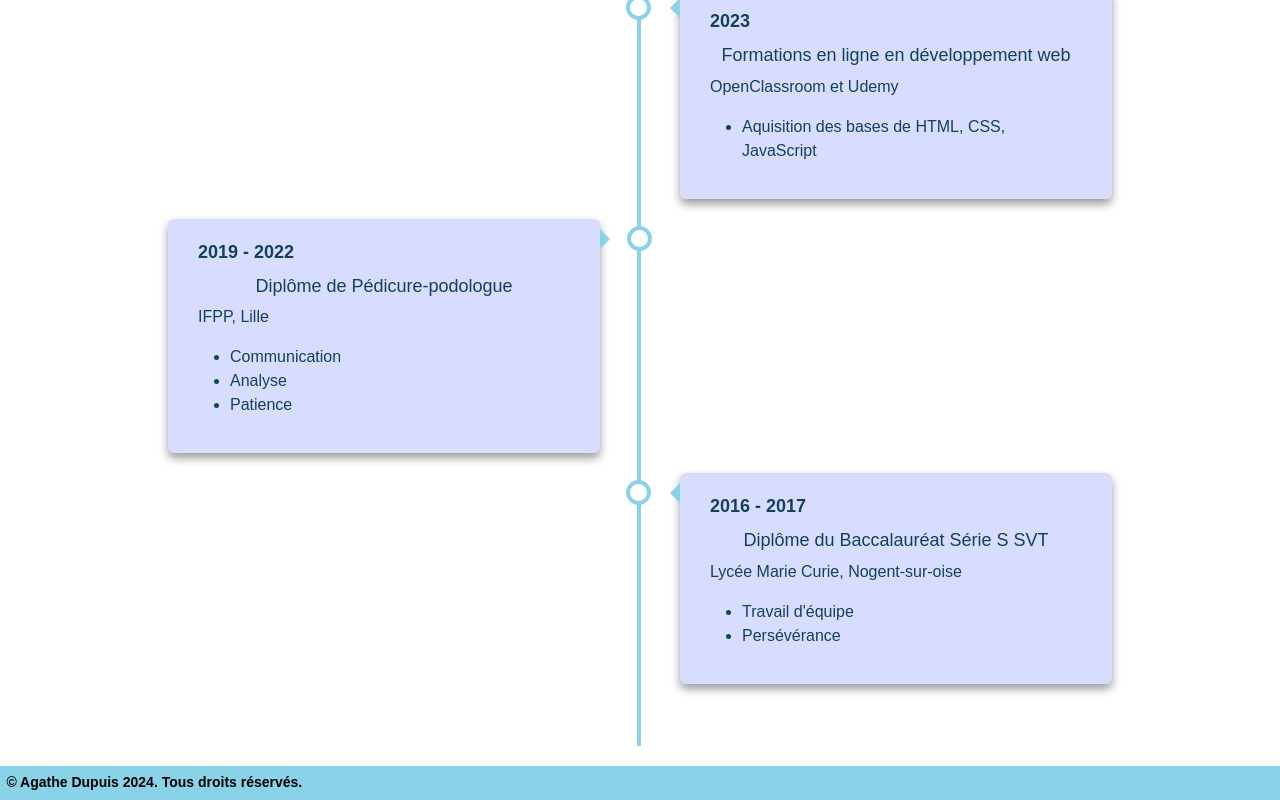
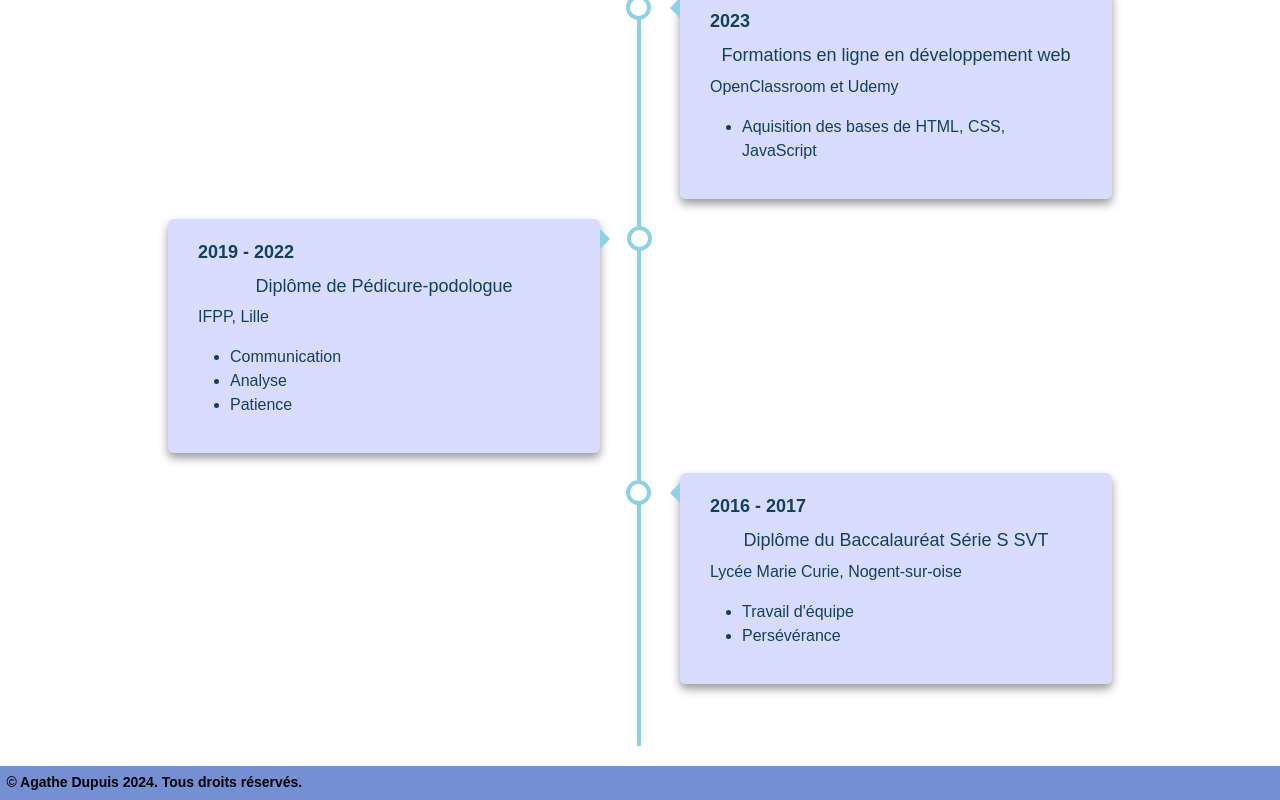
Before and after one commit to AgatheDups/Portfolio-Agathe, a React (Vite) app: page /acceuil in a window 1280 px wide. Shown: the part 1837-2637 px from the top of the page. Built offline with nearby package versions, Linux system fonts and the light colour scheme.

Commit message:
fix progress bar and change color footer

```diff
--- a/src/component/footer.css
+++ b/src/component/footer.css
@@ -1,7 +1,7 @@
 /* Footer */
 
 footer{
-  background: var(--primary-color);
+  background: #7490d2;
   font-weight: 550;
   padding: 0.4rem;
   font-size: 14px;
--- a/src/page/home.css
+++ b/src/page/home.css
@@ -148,8 +148,8 @@ ul {
 }
 
 @media screen and (max-width: 940px) {
-    .timeline::before {
-        left: 29px;
+    .timeline::before, .progress-timeline{
+        left: 29px !important;
     }
 
     .timeline-item {
```
